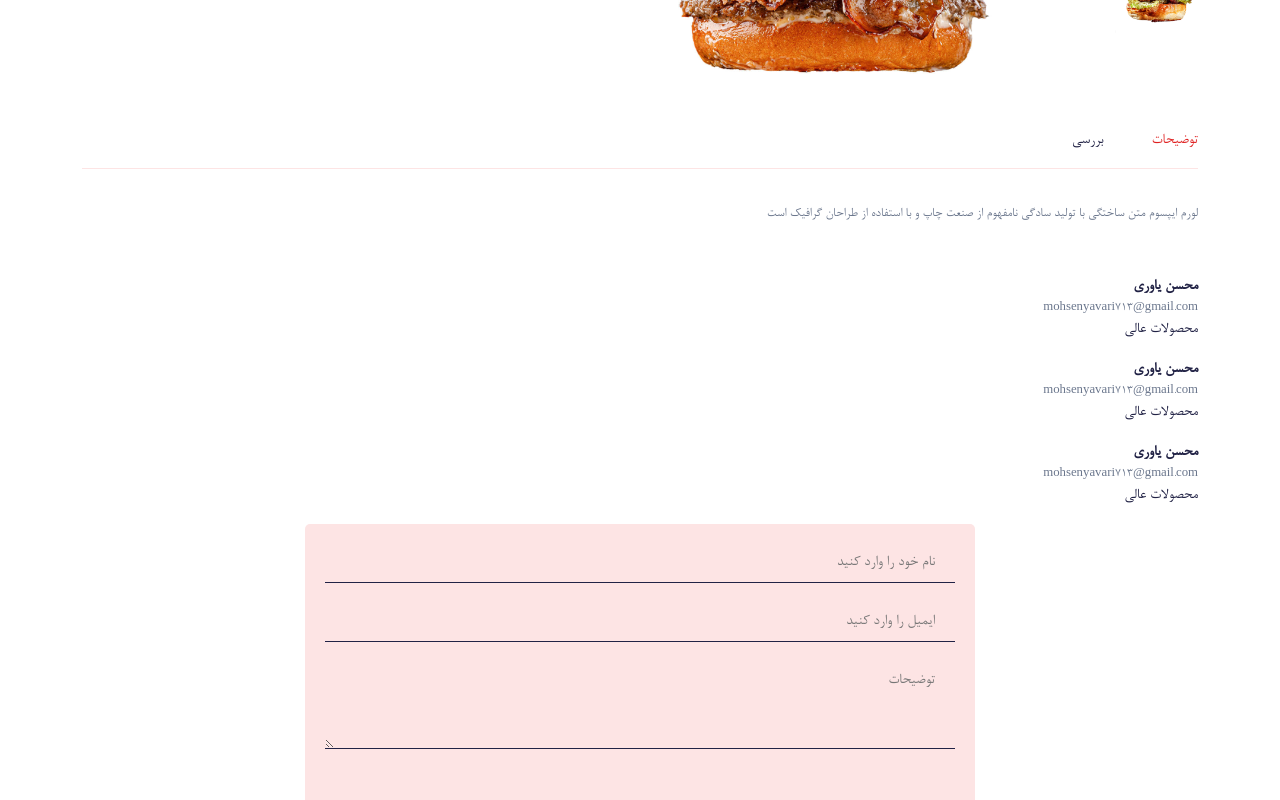
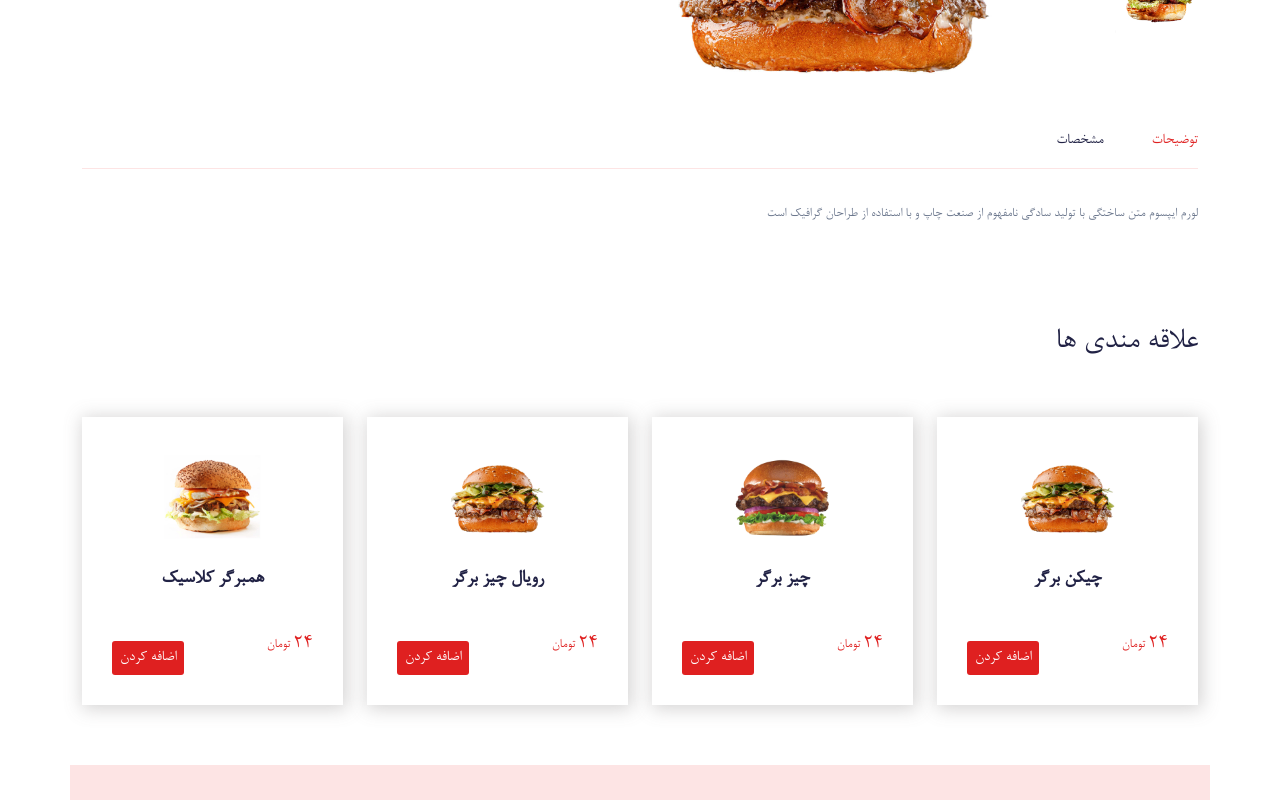
Before and after one commit to Mohsen-Yavari/delevery-foods-redux-2022, a React (Create React App) app: page /foods/01 in a window 1280 px wide. Shown: the part 620-1420 px from the top of the page. Built offline with nearby package versions, Linux system fonts and the light colour scheme.

Commit message:
fawarite product choice

```diff
--- a/src/pages/foodDetails/FoodDetails.js
+++ b/src/pages/foodDetails/FoodDetails.js
@@ -7,8 +7,7 @@ import {useParams} from "react-router-dom";
 import Helmet from "../../components/helmet/Helmet";
 import CommonSection from "../../components/Ui/common-section/CommonSection";
 
-import productImg from "../../assets/images/product_01.1.jpg";
-
+import ProductCart from "../../components/Ui/product-cart/ProductCart";
 const FoodDetails = () => {
 
 const {id} = useParams();
@@ -17,6 +16,10 @@ const [tab,setTab] = useState('desc');
 const product = products.find((product) => product.id === id);
 const [previImg,setPreviImg] =useState(product.image01);
 const { title, price, category, desc, image01 } = product;
+
+const relatedProduct = products.filter((item) => category === item.category);
+
+
     return (
         <Helmet title="جزییات محصول ">
             <CommonSection title={title}/>
@@ -65,16 +68,18 @@ const { title, price, category, desc, image01 } = product;
 
                         <div className="col-lg-12">
                             <div className="tabs d-flex align-items-center gap-5 py-2">
-                                <h6 className="tab__activs">توضیحات</h6>
-                                <h6>بررسی</h6>
+                                <h6 className={` ${tab === "desc" ? "tab__activs" : ""}`} onClick={()=>setTab('desc')}>
+                                    توضیحات
+                                    </h6>
+                                <h6 className={` ${tab === "rev" ? "tab__activs" : ""}`}
+                                onClick={()=>setTab('rev')}>مشخصات</h6>
                             </div>
 
-                            <div className="tab__contact">
+                            {/* //change */}
+                          {
+                            tab === "desc" ?  <div className="tab__contact">
                                 <p>{desc}</p>
-                            </div>
-                        </div>
-
-                        <div className="tab__form">
+                             </div> : <div className="tab__form">
 
                                    <div className="review mb-3">
                                      <p className="user__name mb-0">محسن یاوری</p>
@@ -107,6 +112,24 @@ const { title, price, category, desc, image01 } = product;
                                        <button type="submit" className="addToCart__btn" >ارسال</button>
                                    </div>
                                </div>
+
+                          }
+
+
+
+                        </div>
+
+                        <div className="col-lg-12 mb-5 mt-5">
+                            <h2>علاقه مندی ها</h2>
+                        </div>
+
+                        {
+                            relatedProduct.map(item =>(
+                                <div className="col-sm-6 col-md-4 col-lg-3">
+                                    <ProductCart item={item} />
+                                </div>
+                            ))
+                        }
                     </div>
                 </div>
             </section>
```
Lines whose indentation alone changed are shown as unchanged.
